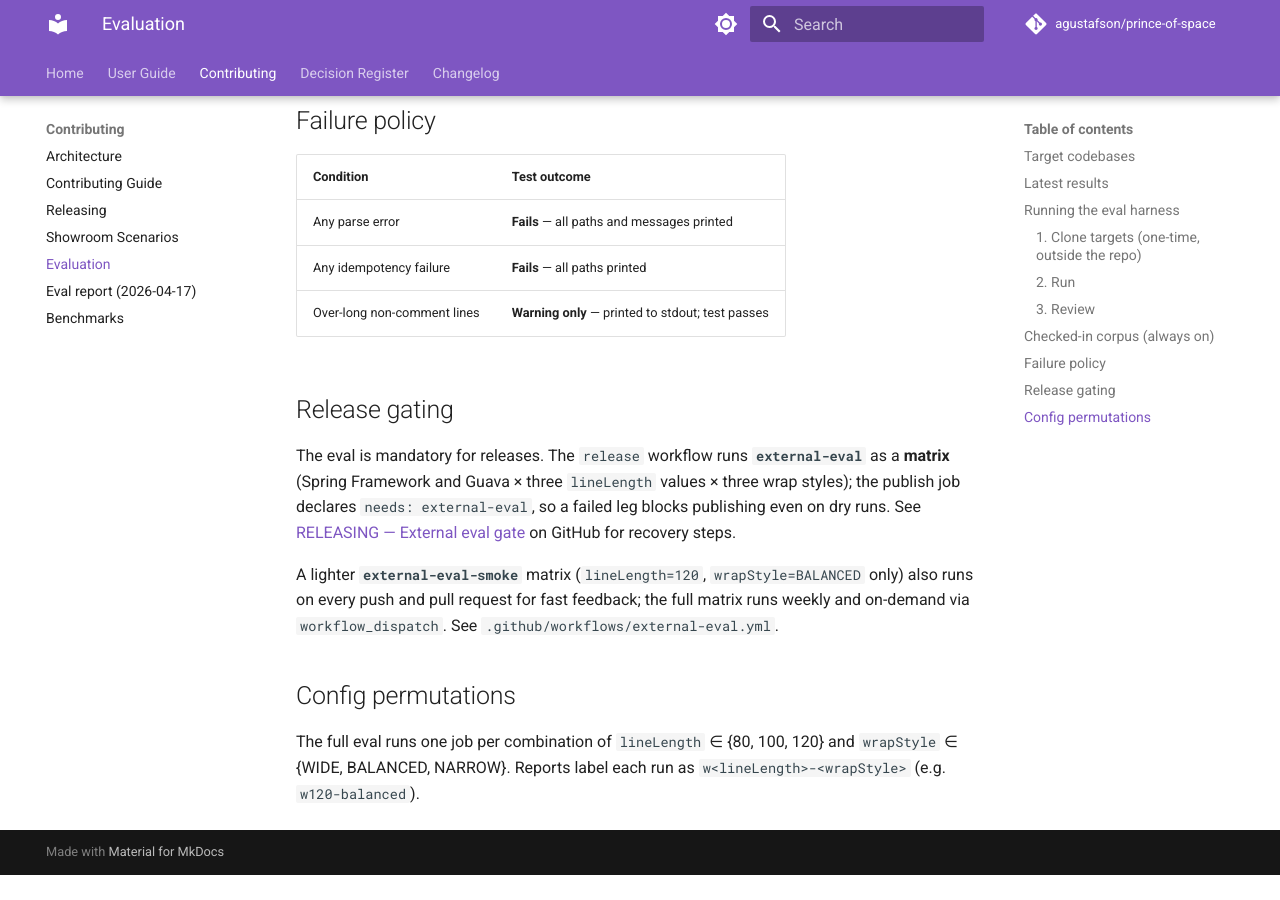
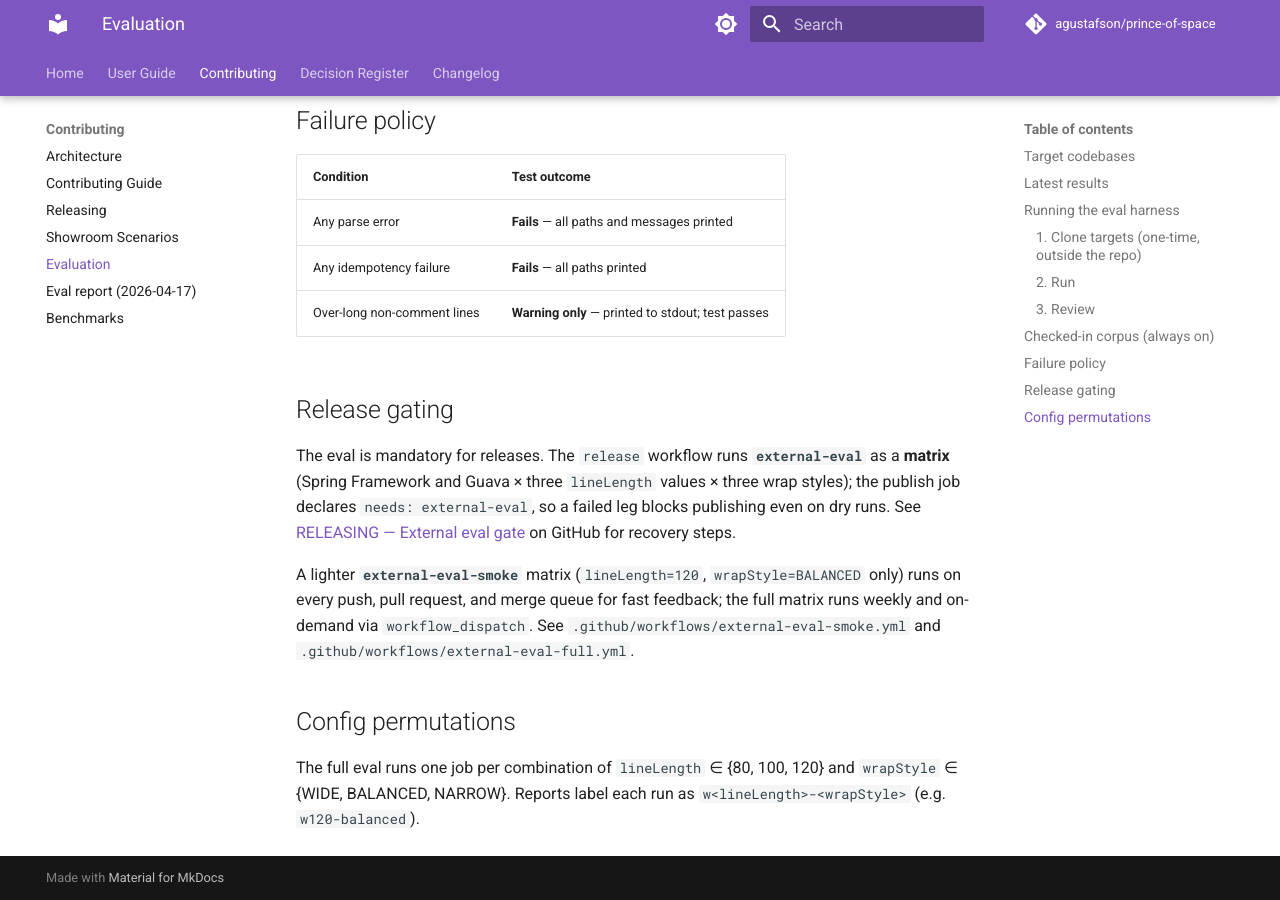
Before and after one commit to agustafson/prince-of-space, an MkDocs documentation site: the page built from docs/evaluation.md, in a window 1280 px wide and 900 px high, scrolled down 2120 px. Built offline with MkDocs 1.6.1 and Material for MkDocs 9.7.7, drawn with Linux system fonts in a browser that asks for light colours; comment, search, counter and statistics services are not loaded; before the commit the page ends 2995 px from its top, so only the background shows below that.

Commit message:
ci: split external eval workflows and add merge_group triggers
Separate smoke (PR/push/merge queue) from full matrix (schedule/manual) so required checks are not blocked by skipped full-matrix jobs on PRs. Add merge_group to CI, CodeQL, and external eval smoke for merge queue compatibility with Dependabot auto-merge. Update docs/evaluation.md to reference the new workflow files.

```diff
--- a/docs/evaluation.md
+++ b/docs/evaluation.md
@@ -85,9 +85,10 @@
 [RELEASING — External eval gate](releasing.md#external-eval-gate-mandatory)
 on GitHub for recovery steps.
 
-A lighter **`external-eval-smoke`** matrix (`lineLength=120`, `wrapStyle=BALANCED` only) also runs on every
-push and pull request for fast feedback; the full matrix runs weekly and
-on-demand via `workflow_dispatch`. See `.github/workflows/external-eval.yml`.
+A lighter **`external-eval-smoke`** matrix (`lineLength=120`, `wrapStyle=BALANCED` only) runs on every
+push, pull request, and merge queue for fast feedback; the full matrix runs weekly and
+on-demand via `workflow_dispatch`. See `.github/workflows/external-eval-smoke.yml` and
+`.github/workflows/external-eval-full.yml`.
 
 ## Config permutations
 
```
Also changed, not shown: 5 other files.
